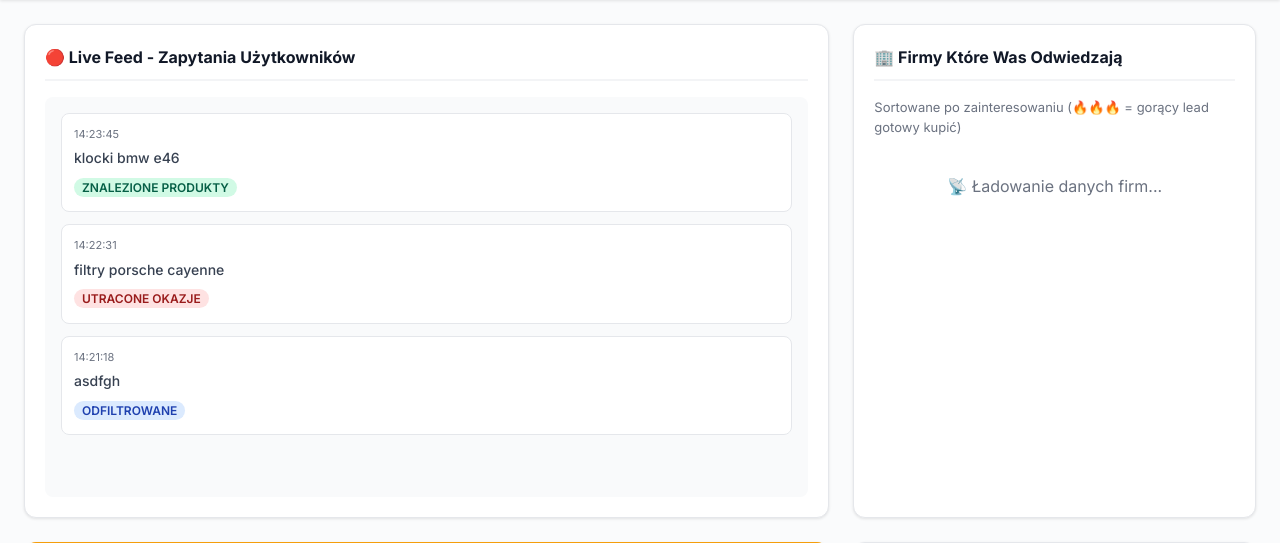
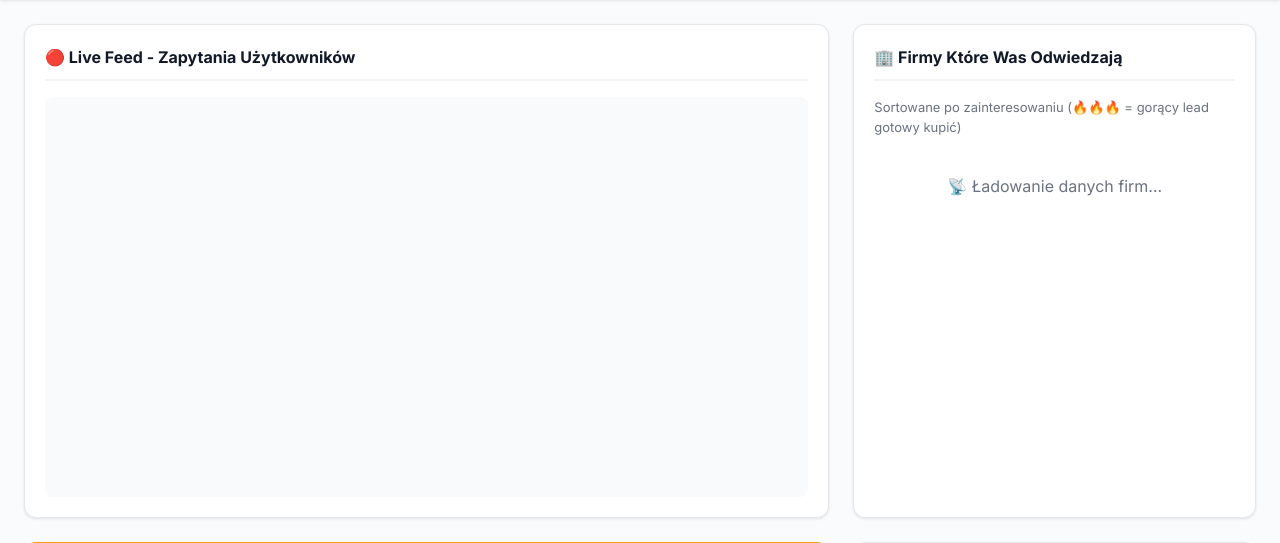
Before and after one commit to lukiikebukuro/zjednoczona-forteca, a Flask app: template Projects/forteca_finalna/templates/admin-dashboard.html in a window 1280 px wide. Shown: the part 93-636 px from the top of the page. Run offline with Flask 3, Linux system fonts and the light colour scheme; the template is opened without the code that fills it, so the values that code supplies are empty; some libraries are stand-ins or nearby versions.

Commit message:
satelita

```diff
--- a/Projects/forteca_finalna/static/admin_dashboard.js
+++ b/Projects/forteca_finalna/static/admin_dashboard.js
@@ -181,8 +181,8 @@ class AdminDashboard {
             klasyfikacja: data.classification
         });
 
-        // Dodaj do Live Feed (już działa przez dashboard.js)
-        // Ale my dodatkowo zrobimy coś fajnego...
+        // DODANE: Renderuj w Live Feed
+        this.addLiveFeedEvent(data);
 
         // 1. Dodaj firmę do listy (jeśli nie ma)
         this.trackCompany(data);
@@ -647,3 +647,51 @@ document.addEventListener('DOMContentLoaded', () => {
     console.log('🎯 Inicjalizuję Admin Dashboard...');
     window.adminDashboard = new AdminDashboard();
 });
+    /**
+     * DODANE: Renderuj Live Feed event
+     */
+    addLiveFeedEvent(data) {
+        const liveFeed = document.getElementById('liveFeed');
+        if (!liveFeed) return;
+
+        // Usuń placeholder jeśli istnieje
+        const placeholder = liveFeed.querySelector('[style*="Czekam"]');
+        if (placeholder) {
+            liveFeed.innerHTML = '';
+        }
+
+        // Klasyfikacja → CSS class
+        const classMap = {
+            'ZNALEZIONE PRODUKTY': 'classification-found',
+            'UTRACONE OKAZJE': 'classification-lost',
+            'ODFILTROWANE': 'classification-filtered'
+        };
+
+        const cssClass = classMap[data.classification] || 'classification-filtered';
+
+        // Stwórz element
+        const feedItem = document.createElement('div');
+        feedItem.className = 'feed-item';
+        feedItem.innerHTML = `
+            <div class="feed-timestamp">${data.timestamp || new Date().toLocaleTimeString('pl-PL')}</div>
+            <div class="feed-query">${this.escapeHtml(data.query)}</div>
+            <span class="feed-classification ${cssClass}">${data.classification}</span>
+        `;
+
+        // Dodaj na górę
+        liveFeed.insertBefore(feedItem, liveFeed.firstChild);
+
+        // Ogranicz do 20 najnowszych
+        while (liveFeed.children.length > 20) {
+            liveFeed.removeChild(liveFeed.lastChild);
+        }
+    }
+
+    /**
+     * Escape HTML (bezpieczeństwo)
+     */
+    escapeHtml(text) {
+        const div = document.createElement('div');
+        div.textContent = text;
+        return div.innerHTML;
+    }
--- a/Projects/forteca_finalna/templates/admin-dashboard.html
+++ b/Projects/forteca_finalna/templates/admin-dashboard.html
@@ -544,21 +544,7 @@
                     🔴 Live Feed - Zapytania Użytkowników
                 </div>
                 <div class="live-feed" id="liveFeed">
-                    <div class="feed-item">
-                        <div class="feed-timestamp">14:23:45</div>
-                        <div class="feed-query">klocki bmw e46</div>
-                        <span class="feed-classification classification-found">ZNALEZIONE PRODUKTY</span>
-                    </div>
-                    <div class="feed-item">
-                        <div class="feed-timestamp">14:22:31</div>
-                        <div class="feed-query">filtry porsche cayenne</div>
-                        <span class="feed-classification classification-lost">UTRACONE OKAZJE</span>
-                    </div>
-                    <div class="feed-item">
-                        <div class="feed-timestamp">14:21:18</div>
-                        <div class="feed-query">asdfgh</div>
-                        <span class="feed-classification classification-filtered">ODFILTROWANE</span>
-                    </div>
+                    <!-- Live Feed ładowany dynamicznie -->
                 </div>
             </div>
 
```
